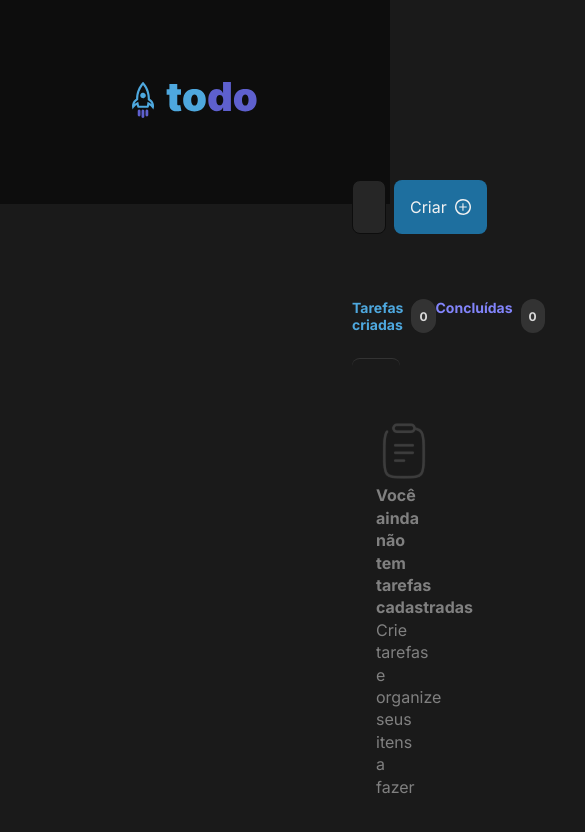
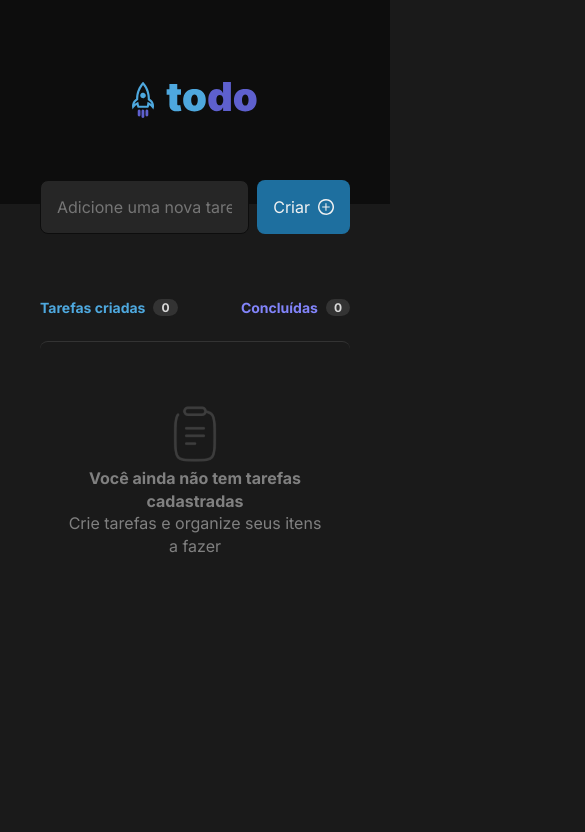
Before and after one commit to wander-bob/rocketseat-ignite-challenge-todolist, a React (Vite) app: page / in a window 390 px wide. Shown: the top 832 px of the page, 585 px wide, since content can reach past the window. Built offline with nearby package versions, Linux system fonts and the light colour scheme.

Commit message:
feat: Adding responsivity

```diff
--- a/src/App.module.css
+++ b/src/App.module.css
@@ -5,3 +5,15 @@
 .wrapper main {
   padding-inline: 35.2rem;
 }
+
+@media (max-width:1024px) {
+  .wrapper main {
+    padding-inline: 6.4rem;
+  }
+}
+
+@media (max-width:768px) {
+  .wrapper main {
+    padding-inline: 4rem;
+  }
+}
```
